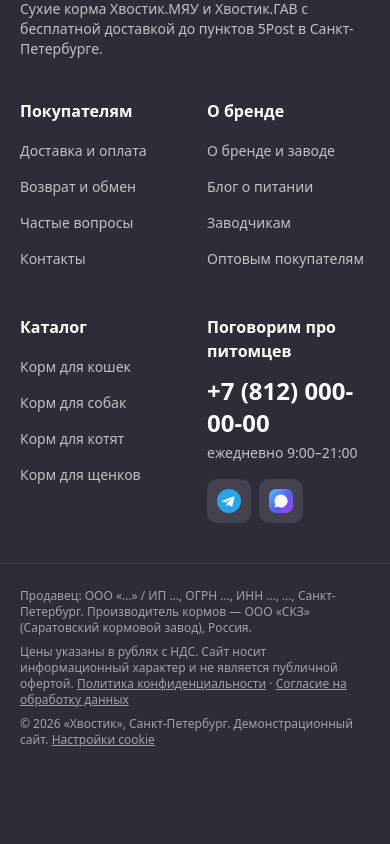
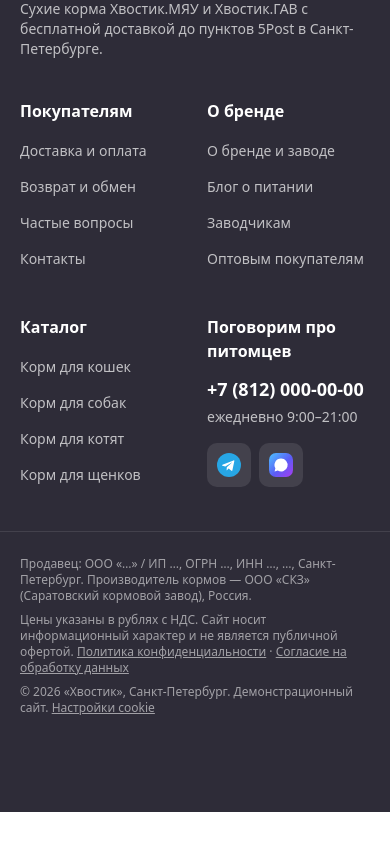
Before and after one commit to kirgor32-lgtm/hvostik-shop, a React (Vite) app: page / in a window 390 px wide. Shown: the part 8665-9509 px from the top of the page. After the commit the page ends 9477 px from the top, so only its background shows below. Built offline with nearby package versions, Linux system fonts and the light colour scheme.

Commit message:
Номер телефона в блоке 'Поговорим про питомцев' в подвале — не переносится на мобильном (whitespace-nowrap, адаптивный размер)

```diff
--- a/src/App.jsx
+++ b/src/App.jsx
@@ -894,7 +894,7 @@
         ))}
         <div>
           <div className="mb-3 font-semibold">Поговорим про питомцев</div>
-          <a href={contacts.phoneHref} className="text-2xl font-bold">{contacts.phone}</a>
+          <a href={contacts.phoneHref} className="whitespace-nowrap text-lg font-bold sm:text-2xl">{contacts.phone}</a>
           <p className="mt-1 text-sm text-white/70">{contacts.hours}</p>
           <div className="mt-4 flex gap-2">
             <a href={contacts.telegram} target="_blank" rel="noopener nofollow" aria-label="Telegram" className="rounded-[10px] bg-white/10 p-2.5 hover:bg-white/20"><TgIcon className="size-6" /></a>
```
